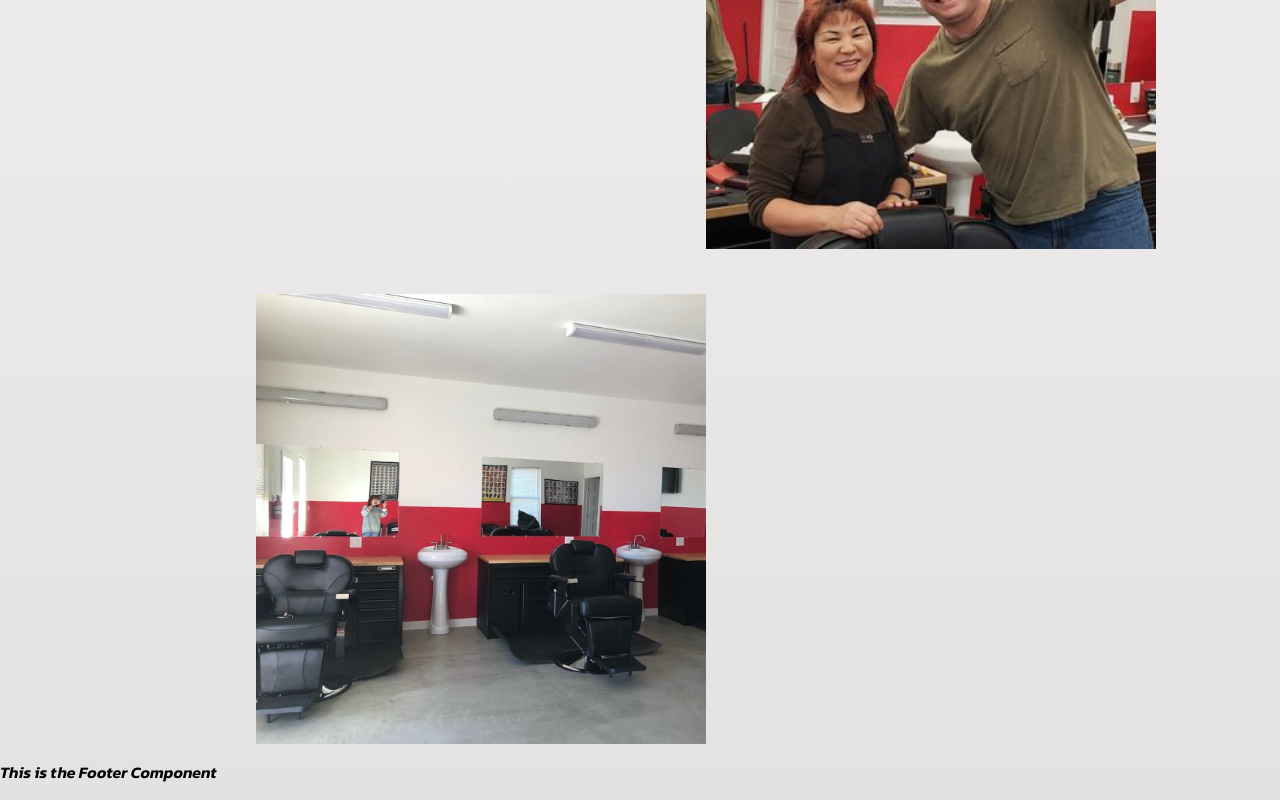
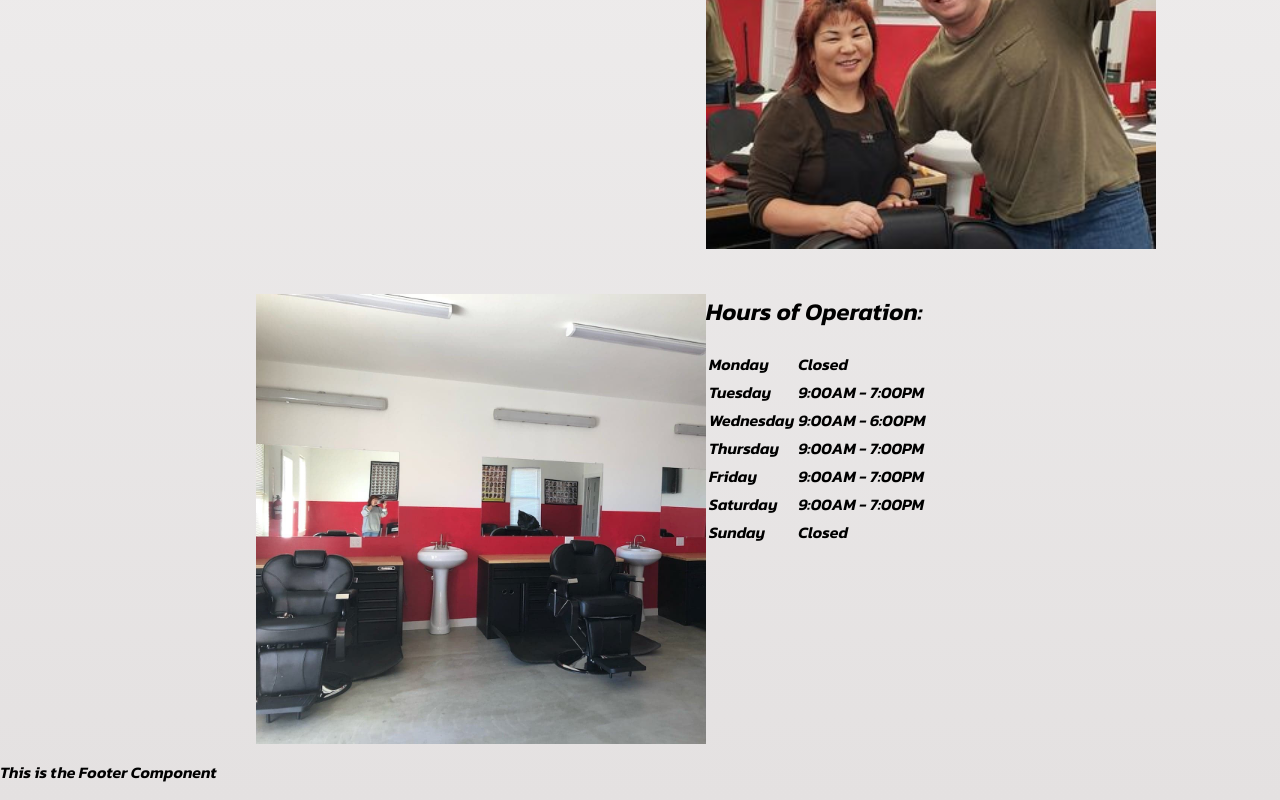
Before and after one commit to Brian4755/Jack-s-Barbershop, a React (Create React App) app: page / in a window 1280 px wide. Shown: the part 1680-2480 px from the top of the page. Built offline with nearby package versions, Linux system fonts and the light colour scheme.

Commit message:
hours of operation table homepage

```diff
--- a/src/Home.jsx
+++ b/src/Home.jsx
@@ -23,6 +23,39 @@ const Home = () => {
       </div>
       <img className='barberself' src="./barberself.jpg" alt="Lead Barber" />
       <img className='barberStation' src="./barberstations.jpg" alt="Barber Stations" />
+      <div>
+        <h2>Hours of Operation:</h2>
+        <table>
+          <tr>
+            <td>Monday</td>
+            <td>Closed</td>
+          </tr>
+          <tr>
+            <td>Tuesday</td>
+            <td>9:00AM - 7:00PM</td>
+          </tr>
+          <tr>
+            <td>Wednesday</td>
+            <td>9:00AM - 6:00PM</td>
+          </tr>
+          <tr>
+            <td>Thursday</td>
+            <td>9:00AM - 7:00PM</td>
+          </tr>
+          <tr>
+            <td>Friday</td>
+            <td>9:00AM - 7:00PM</td>
+          </tr>
+          <tr>
+            <td>Saturday</td>
+            <td>9:00AM - 7:00PM</td>
+          </tr>
+          <tr>
+            <td>Sunday</td>
+            <td>Closed</td>
+          </tr>
+        </table>
+      </div>
     </div>
     </>
    )
```
